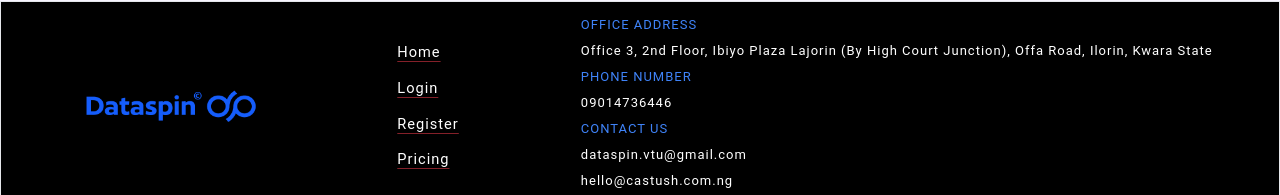
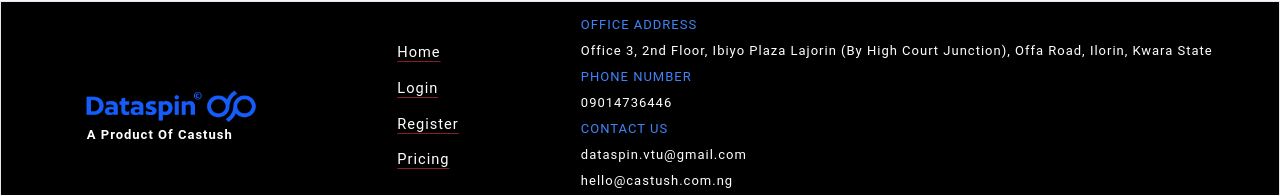
Before and after one commit to Oniboy6775/DataSpin, a React (Create React App) app in the folder client/: page / in a window 1280 px wide. Shown: the part 1998-2193 px from the top of the page. Built offline with nearby package versions, Linux system fonts and the light colour scheme.

Commit message:
update footer

```diff
--- a/client/src/pages/Landing.js
+++ b/client/src/pages/Landing.js
@@ -243,8 +243,24 @@
       <section className="mt-5 bg-black   text-white border items-center pb-[4rem]">
         <div className="p-4  max-w-[1300px] m-auto w-11/12">
           <div className=" flex justify-between gap-8 md:gap-0 items-center capitalize mb-4">
-            <div className="rounded-full hidden w-48 sm:w-64 md:block">
-              <img src="./assets/dataspin-logo.png" alt="" className="img" />
+            {/* <div className="hiddenmd:flex md:flex-col gap-2">
+
+            </div> */}
+            <div className="rounded-full w-10/12 sm:w-64 md:flex md:flex-col items-start justify-start relative">
+              <img
+                src="./assets/dataspin-logo.png"
+                alt=""
+                className="img w-full"
+              />
+              <span className="absolute top-10 left-6 md:top-16 md:left-6">
+                <a
+                  className="text-white text-xs md:text-base"
+                  href="https://castush.com.ng/"
+                  target="blank"
+                >
+                  A product of Castush
+                </a>
+              </span>
             </div>
             <div className="">
               <ul className="underline">
```
